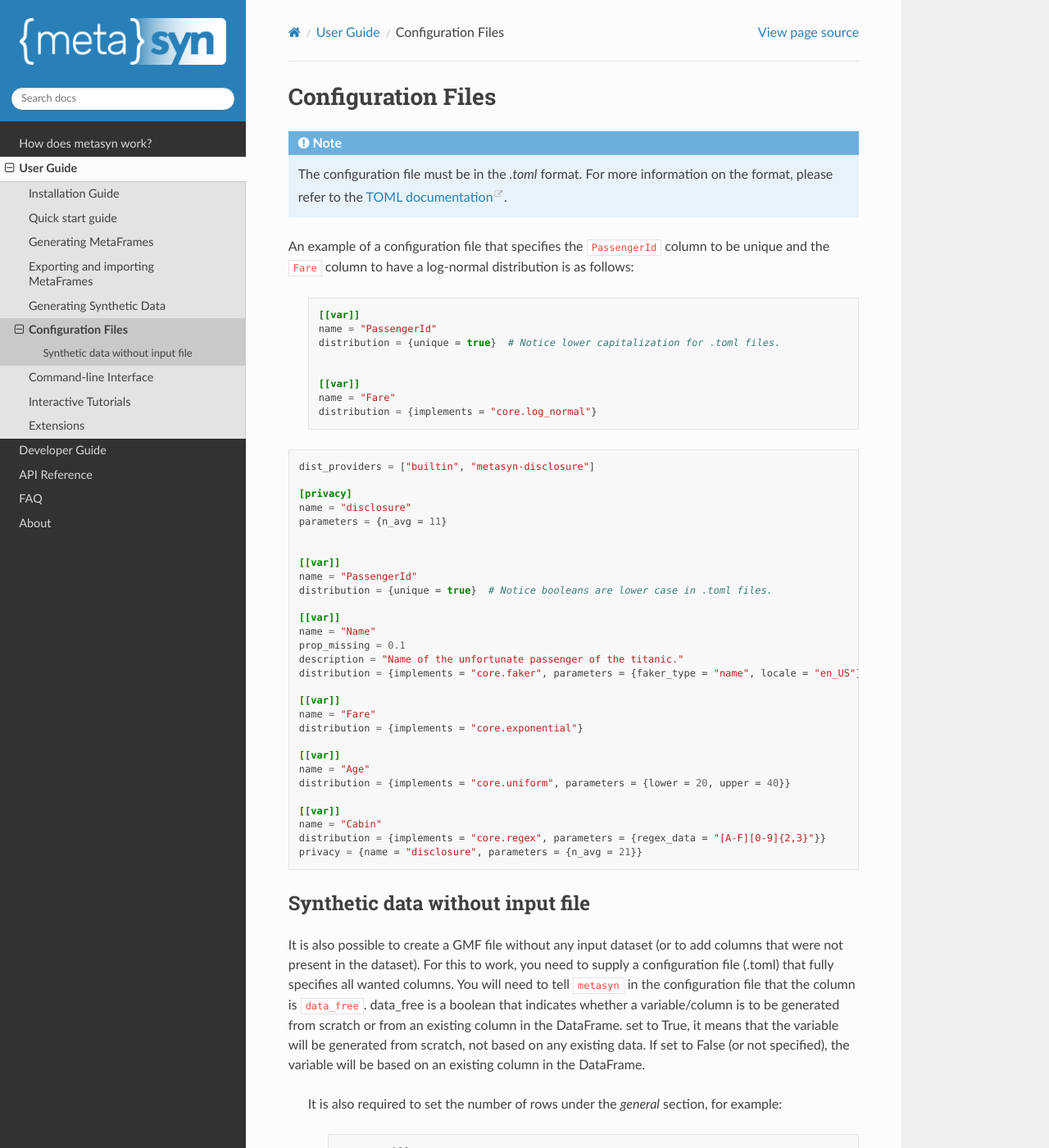
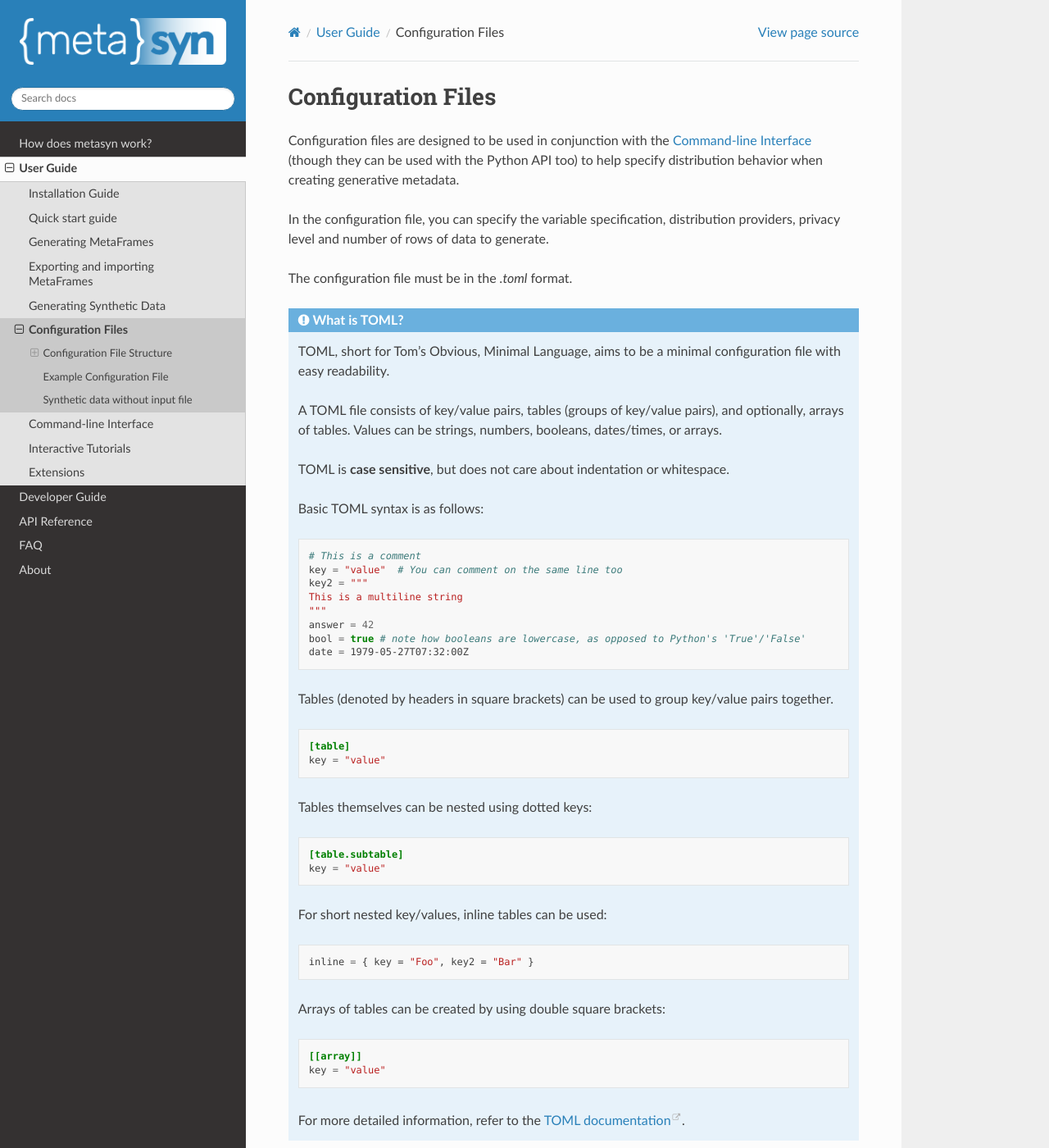
Before and after one commit to sodascience/metasyn, a Sphinx documentation site: the page built from docs/source/usage/config_files.rst, in a window 1280 px wide and 1400 px high. Shown: the whole window at 82% size. Built offline with Sphinx 7.4.7 and the Read the Docs theme 2.0.0, drawn with Linux system fonts in a browser that asks for light colours; some of the changed text lies outside the part shown.

Commit message:
Update config_files.rst

```diff
--- a/docs/source/usage/config_files.rst
+++ b/docs/source/usage/config_files.rst
@@ -1,34 +1,140 @@
 Configuration Files
 ===================
 
-.. give toml primer
-.. explain config file
-.. give example of config file
-.. link to api to know what things are
+Configuration files are designed to be used in conjunction with the :doc:`/usage/cli` (though they can be used with the Python API too) to help specify distribution behavior when creating generative metadata.
 
-.. note::
+In the configuration file, you can specify the variable specification, distribution providers, privacy level and number of rows of data to generate.
 
-   The configuration file must be in the `.toml` format. For more information on the format, please refer to the `TOML documentation <https://toml.io/en/>`_.
+The configuration file must be in the `.toml` format.
 
-.. simple example:
-An example of a configuration file that specifies the ``PassengerId`` column to be unique and the ``Fare`` column to have a log-normal distribution is as follows:
+.. admonition:: What is TOML?
+
+   TOML, short for Tom's Obvious, Minimal Language, aims to be a minimal configuration file with easy readability.
+
+   A TOML file consists of key/value pairs, tables (groups of key/value pairs), and optionally, arrays of tables. Values can be strings, numbers, booleans, dates/times, or arrays.
+
+   TOML is **case sensitive**, but does not care about indentation or whitespace.
+
+   Basic TOML syntax is as follows:
 
    .. code-block:: toml
 
-      [[var]]
-      name = "PassengerId"
-      distribution = {unique = true}  # Notice lower capitalization for .toml files.
+      # This is a comment
+      key = "value"  # You can comment on the same line too
+      key2 = """
+      This is a multiline string
+      """
+      answer = 42
+      bool = true # note how booleans are lowercase, as opposed to Python's 'True'/'False'
+      date = 1979-05-27T07:32:00Z
 
 
-      [[var]]
-      name = "Fare"
-      distribution = {implements = "core.log_normal"}
+   Tables (denoted by headers in square brackets) can be used to group key/value pairs together.
 
-.. comprehensive example:
+   .. code-block:: toml
+
+      [table]
+      key = "value"
+
+
+   Tables themselves can be nested using dotted keys:
+
+   .. code-block:: toml
+
+      [table.subtable]
+      key = "value"
+
+   For short nested key/values, inline tables can be used:
+
+   .. code-block:: toml
+
+      inline = { key = "Foo", key2 = "Bar" }
+
+   Arrays of tables can be created by using double square brackets:
+
+   .. code-block:: toml
+
+      [[array]]
+      key = "value"
+
+
+   For more detailed information, refer to the `TOML documentation <https://toml.io/en/>`_.
+
+
+Configuration File Structure
+----------------------------
+
+
+Specifying rows
+^^^^^^^^^^^^^^^
+
+To specify the number of rows to generate, use the ``n_rows`` key.
+
+For example:
+
+.. code-block:: toml
+
+   n_rows = 100
+
+Variable specification
+^^^^^^^^^^^^^^^^^^^^^^^
+
+To set the variable spec for a variable, create an entry in the ``[[var]]`` array. Each entry should include the following:
+
+#. ``name``: The name of the variable.
+#. ``description`` (optional): A description of the variable.
+#. ``distribution``: The distribution specification for the variable. This is a dictionary that includes the ``implements`` key specifying the distribution type, and optionally a ``parameters`` key specifying parameters for the distribution. To find distributions, and their paramters, refer to the :doc:`/api/metasyn.distribution` page.
+#. ``privacy`` (optional): The privacy specification for the variable. This is a dictionary that includes the ``name`` of the privacy, and a ``parameters`` key for specifying its paramteres.
+#. ``prop_missing`` (optional): The proportion of missing values for the variable.
+
+For example:
+
+.. code-block:: toml
+
+   [[var]]
+   name = "Cabin"
+   description = "Cabin number of the passenger."
+   distribution = {implements = "core.regex", parameters = {regex_data = "[A-F][0-9]{2,3}"}}
+   prop_missing = 0.1
+   privacy = {name = "disclosure", parameters = {n_avg = 21}}
+
+
+Distribution providers
+^^^^^^^^^^^^^^^^^^^^^^
+
+To specify the distribution providers, use the ``dist_providers`` key. This is an array of strings, where each string is the name of a distribution provider.
+
+For example:
 
 .. code-block:: toml
 
    dist_providers = ["builtin", "metasyn-disclosure"]
+
+Privacy level
+^^^^^^^^^^^^^
+
+To specify the privacy level, use the ``privacy`` key. This is a dictionary that includes the ``name`` key specifying the privacy level, and optionally a ``parameters`` key specifying parameters for the privacy level.
+
+For example:
+
+.. code-block:: toml
+
+   [privacy]
+   name = "disclosure"
+   parameters = {n_avg = 11}
+
+
+Example Configuration File
+--------------------------
+
+The following is an example which specifies the distribution providers, privacy level, variable specifications and number of rows of data to generate (for the :doc:`Titanic demo dataset </api/metasyn.demo>`):
+
+
+.. code-block:: toml
+
+   dist_providers = ["builtin", "metasyn-disclosure"]
+
+   n_rows = 100
 
    [privacy]
    name = "disclosure"
@@ -61,10 +167,12 @@
 
 Synthetic data without input file
 ---------------------------------
-It is also possible to create a GMF file without any input dataset (or to add columns that were not present in the dataset). For this to work, you need to supply a configuration file (.toml) that fully specifies all wanted columns. You will need to tell ``metasyn`` in the configuration file that the column is ``data_free``.
-data_free is a boolean that indicates whether a variable/column is to be generated from scratch or from an existing column in the DataFrame. set to True, it means that the variable will be generated from scratch, not based on any existing data. If set to False (or not specified), the variable will be based on an existing column in the DataFrame.
+It is also possible to create a GMF file without inputting a dataset, or to add additional fictive columns to those already present in a dataset.
 
- It is also required to set the number of rows under the `general` section, for example:
+To do so, you need to fully specify each column (variable) you want to generate. You will also need to set the data_free parameter to true, to indicate that the variable will be generated from scratch, instead of being based on existing data.
+Finally, you will need to set the number of rows to generate.
+
+For example, the following configuration file will generate a GMF file with 100 rows of synthetic data, with a unique key column named ``PassengerId``:
 
    .. code-block:: toml
 
@@ -78,6 +186,3 @@
       description = "ID of the unfortunate passenger."
       var_type = "discrete"
       distribution = {implements = "core.unique_key", unique = true, parameters = {consecutive = 1, low = 0}}
-
-The example will generate a GMF file that can be used to generate new synthetic data with the ``synthesize``
-subcommand described below.
```
